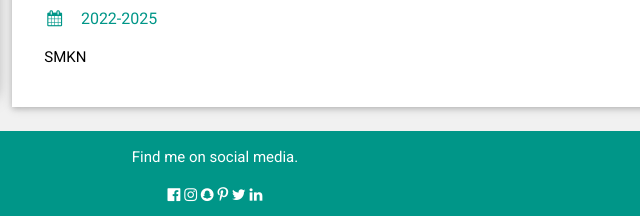
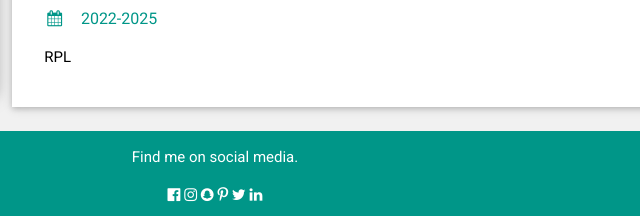
Before and after one commit to Afdhallevi/website, a plain HTML site: page index.html in a window 1280 px wide. Shown: the part 1079-1295 px from the top of the page, 425-1065 px from the left. Drawn offline with nearby package versions, Linux system fonts and the light colour scheme.

Commit message:
Update index.html

```diff
--- a/index.html
+++ b/index.html
@@ -114,7 +114,7 @@ html,body,h1,h2,h3,h4,h5,h6 {font-family: "Roboto", sans-serif}
         <div class="w3-container">
           <h5 class="w3-opacity"><b>SMKN 9 MEDAN</b></h5>
           <h6 class="w3-text-teal"><i class="fa fa-calendar fa-fw w3-margin-right"></i>2022-2025 </h6>
-          <p>SMKN</p><br>
+          <p>RPL</p><br>
         </div>
       </div>
 
```
